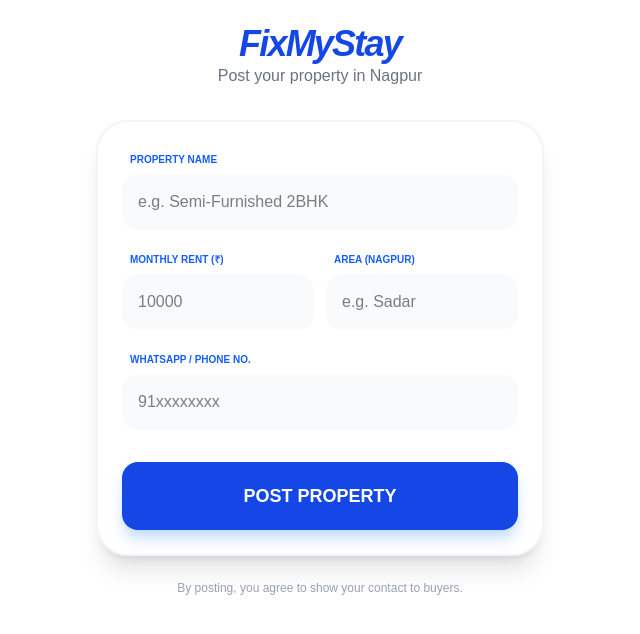
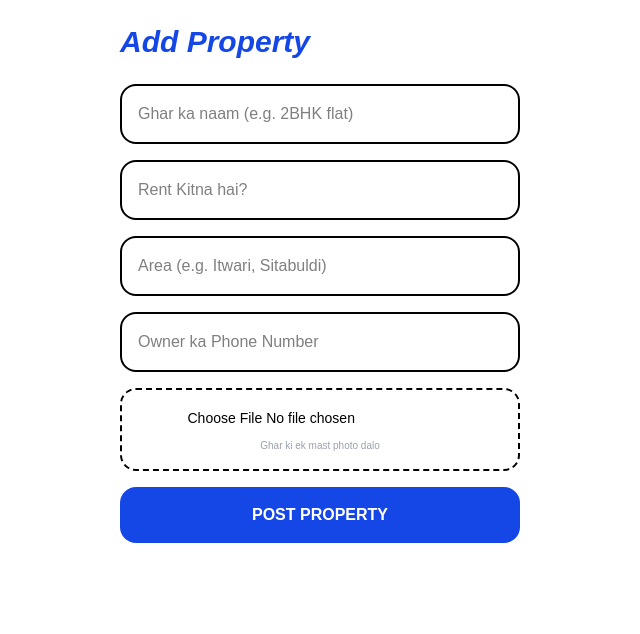
Before and after one commit to Sujal161723/fixmystay-nagpur, a Next.js app: page /post in a window 1280 px wide. Shown: the top 634 px of the page, without its empty margins (320-960 px from the left). Built offline with nearby package versions, Linux system fonts and the light colour scheme.

Commit message:
added cloudinary images and updated home page

```diff
--- a/app/page.tsx
+++ b/app/page.tsx
@@ -9,10 +9,7 @@ export default function Home() {
   const [loading, setLoading] = useState(true);
 
   useEffect(() => {
-    // Database se properties fetch karne ka query (Latest first)
     const q = query(collection(db, "properties"), orderBy("createdAt", "desc"));
-
-    // Real-time listener
     const unsubscribe = onSnapshot(q, (snapshot) => {
       const propertyList = snapshot.docs.map(doc => ({
         id: doc.id,
@@ -21,75 +18,80 @@ export default function Home() {
       setProperties(propertyList);
       setLoading(false);
     });
-
     return () => unsubscribe();
   }, []);
 
   return (
-    <main className="min-h-screen bg-[#f8fafc] pb-20 text-black">
-      {/* Premium Navbar */}
-      <nav className="p-5 bg-white border-b sticky top-0 z-50 flex justify-between items-center shadow-sm">
+    <main className="min-h-screen bg-[#f1f5f9] pb-24 text-black font-sans">
+      {/* Navbar */}
+      <nav className="p-4 bg-white border-b sticky top-0 z-50 flex justify-between items-center shadow-sm">
         <div>
-          <h1 className="text-2xl font-black text-blue-700 tracking-tighter italic leading-none">FixMyStay</h1>
-          <p className="text-[10px] font-bold text-gray-400 tracking-widest uppercase">Nagpur Edition</p>
+          <h1 className="text-2xl font-black text-blue-600 italic tracking-tighter">FixMyStay</h1>
+          <p className="text-[10px] font-bold text-gray-400 uppercase tracking-widest">Nagpur Real Estate</p>
         </div>
-        <Link href="/post" className="bg-blue-700 text-white px-5 py-2.5 rounded-2xl font-bold text-sm shadow-lg shadow-blue-100 active:scale-95 transition-all">
-          + Post Ad
+        <Link href="/post" className="bg-blue-600 text-white px-6 py-2 rounded-full font-bold text-sm shadow-md hover:bg-blue-700 transition-all">
+          + Post
         </Link>
       </nav>
 
-      <div className="max-w-2xl mx-auto p-4">
-        <div className="flex justify-between items-center mb-6 mt-2">
-          <h2 className="text-xl font-black text-gray-800">Fresh Recommendations</h2>
-          <span className="text-xs font-bold text-blue-600 bg-blue-50 px-3 py-1 rounded-full">{properties.length} Properties</span>
-        </div>
+      <div className="max-w-xl mx-auto p-4">
+        <h2 className="text-xl font-extrabold text-gray-800 mb-6 mt-2">Latest in Nagpur 📍</h2>
 
         {loading ? (
           <div className="flex flex-col items-center mt-20">
-            <div className="w-8 h-8 border-4 border-blue-600 border-t-transparent rounded-full animate-spin"></div>
-            <p className="mt-4 text-gray-500 font-medium italic">Finding homes in Nagpur...</p>
-          </div>
-        ) : properties.length === 0 ? (
-          <div className="bg-white p-12 rounded-[2.5rem] text-center border-2 border-dashed border-gray-200">
-            <p className="text-gray-400 font-bold text-lg">No properties found yet.</p>
-            <p className="text-gray-400 text-sm mb-6">Be the first one to post in your area!</p>
-            <Link href="/post" className="text-blue-600 font-black underline">Start Posting →</Link>
+            <div className="w-10 h-10 border-4 border-blue-600 border-t-transparent rounded-full animate-spin"></div>
           </div>
         ) : (
-          <div className="grid gap-5">
+          <div className="grid gap-6">
             {properties.map((item) => (
-              <div key={item.id} className="bg-white p-5 rounded-[2rem] shadow-sm border border-gray-100 hover:shadow-xl hover:shadow-blue-50 transition-all group">
-                <div className="flex justify-between items-start">
-                  <div>
-                    <span className="text-[10px] font-black bg-blue-100 text-blue-700 px-2 py-0.5 rounded-md uppercase mb-2 inline-block">
-                      {item.area || 'Nagpur'}
-                    </span>
-                    <h3 className="text-xl font-bold text-gray-900 group-hover:text-blue-700 transition-colors">{item.title}</h3>
-                    <p className="text-gray-400 text-sm font-medium mt-1">📍 Nagpur, Maharashtra</p>
+              <div key={item.id} className="bg-white rounded-[2.5rem] overflow-hidden shadow-sm border border-gray-100 hover:shadow-lg transition-all group">
+
+                {/* Image Section */}
+                <div className="relative h-64 w-full bg-gray-200">
+                  {item.imageUrl ? (
+                    <img
+                      src={item.imageUrl}
+                      alt={item.title}
+                      className="w-full h-full object-cover group-hover:scale-105 transition-transform duration-500"
+                    />
+                  ) : (
+                    <div className="flex items-center justify-center h-full text-gray-400 font-bold italic">
+                      No Photo Available
                     </div>
-                  <div className="text-right">
-                    <p className="text-2xl font-black text-gray-900">₹{item.price}</p>
-                    <p className="text-[10px] text-gray-400 uppercase font-bold tracking-tighter">Rent / Month</p>
+                  )}
+                  <div className="absolute top-4 left-4 bg-white/90 backdrop-blur-md px-3 py-1 rounded-full shadow-sm">
+                    <p className="text-[10px] font-black text-blue-700 uppercase">{item.area || 'Nagpur'}</p>
                   </div>
                 </div>
 
-                <div className="mt-6 flex gap-3">
-                  {/* Real Call Button */}
+                {/* Content Section */}
+                <div className="p-6">
+                  <div className="flex justify-between items-start mb-4">
+                    <div>
+                      <h3 className="text-xl font-bold text-gray-900 leading-tight">{item.title}</h3>
+                      <p className="text-gray-400 text-sm mt-1">Rent / Month</p>
+                    </div>
+                    <div className="text-right">
+                      <p className="text-2xl font-black text-blue-600">₹{item.price}</p>
+                    </div>
+                  </div>
+
+                  {/* Buttons */}
+                  <div className="flex gap-3 mt-4">
                     <a
                       href={`tel:${item.phone}`}
-                    className="flex-1 bg-green-500 text-white py-4 rounded-2xl font-black text-center flex items-center justify-center gap-2 hover:bg-green-600 shadow-lg shadow-green-100 transition-all active:scale-95"
+                      className="flex-1 bg-green-500 hover:bg-green-600 text-white py-4 rounded-2xl font-bold text-center flex items-center justify-center gap-2 shadow-lg shadow-green-100 transition-all active:scale-95"
                     >
-                    <span>📞</span> CALL OWNER
+                       Call Owner
                     </a>
-
-                  {/* WhatsApp Button (Bonus) */}
                     <a
-                    href={`https://wa.me/${item.phone}?text=Hi, I am interested in your property: ${item.title}`}
+                      href={`https://wa.me/${item.phone}?text=Hi, I'm interested in: ${item.title}`}
                       target="_blank"
-                    className="w-14 bg-gray-900 text-white py-4 rounded-2xl font-black text-center flex items-center justify-center hover:bg-black transition-all active:scale-95"
+                      className="w-14 bg-gray-900 text-white py-4 rounded-2xl flex items-center justify-center hover:bg-black transition-all"
                     >
-                    💬
+                      <span className="text-xl">💬</span>
                     </a>
+                  </div>
                 </div>
               </div>
             ))}
--- a/app/post/page.tsx
+++ b/app/post/page.tsx
@@ -1,121 +1,67 @@
 "use client";
 import { useState } from "react";
-// Path check kar lena, agar lib folder app ke andar hai toh yahi rahega
 import { db } from "../lib/firebase";
-import { collection, addDoc } from "firebase/firestore";
+import { collection, addDoc, serverTimestamp } from "firebase/firestore";
 import { useRouter } from "next/navigation";
 
-export default function PostProperty() {
+export default function PostAd() {
   const [title, setTitle] = useState("");
   const [price, setPrice] = useState("");
+  const [phone, setPhone] = useState("");
   const [area, setArea] = useState("");
-  const [phone, setPhone] = useState(""); // Naya phone state
+  const [image, setImage] = useState<any>(null);
   const [loading, setLoading] = useState(false);
   const router = useRouter();
 
-  const handlePost = async (e: React.FormEvent) => {
+  const handleUpload = async () => {
+    if (!image) return "";
+    const formData = new FormData();
+    formData.append("file", image);
+    formData.append("upload_preset", "nagpur_preset"); // Wahi preset jo banaya tha
+
+    const res = await fetch("https://api.cloudinary.com/v1_1/dtarhelmc/image/upload", {
+      method: "POST",
+      body: formData,
+    });
+    const data = await res.json();
+    return data.secure_url;
+  };
+
+  const handleSubmit = async (e: any) => {
     e.preventDefault();
     setLoading(true);
-
     try {
-      // Data ko Firestore mein bhej rahe hain
+      const imageUrl = await handleUpload();
       await addDoc(collection(db, "properties"), {
-        title,
-        price: Number(price),
-        area,
-        phone, // Phone number database mein jayega
-        city: "Nagpur",
-        createdAt: new Date()
+        title, price, phone, area,
+        imageUrl,
+        createdAt: serverTimestamp(),
       });
-
-      alert("Mubarak ho! Nagpur ki property live ho gayi. 🎉");
-      router.push("/"); // Post hote hi Home page par bhej dega
+      router.push("/");
     } catch (err) {
-      console.error("Firebase Error:", err);
-      alert("Oops! Data save nahi ho paya. Ek baar internet check karo.");
-    } finally {
-      setLoading(false);
+      alert("Error ho gaya bhai!");
     }
+    setLoading(false);
   };
 
   return (
-    <main className="min-h-screen bg-white p-6 text-black">
-      <div className="max-w-md mx-auto">
-        <div className="mb-8 text-center">
-          <h1 className="text-4xl font-black text-blue-700 tracking-tighter italic">FixMyStay</h1>
-          <p className="text-gray-500 font-medium">Post your property in Nagpur</p>
+    <div className="max-w-md mx-auto p-6 bg-white min-h-screen text-black">
+      <h1 className="text-3xl font-black mb-6 italic text-blue-700">Add Property</h1>
+      <form onSubmit={handleSubmit} className="space-y-4">
+        <input type="text" placeholder="Ghar ka naam (e.g. 2BHK flat)" className="w-full p-4 border-2 rounded-2xl" onChange={(e) => setTitle(e.target.value)} required />
+        <input type="number" placeholder="Rent Kitna hai?" className="w-full p-4 border-2 rounded-2xl" onChange={(e) => setPrice(e.target.value)} required />
+        <input type="text" placeholder="Area (e.g. Itwari, Sitabuldi)" className="w-full p-4 border-2 rounded-2xl" onChange={(e) => setArea(e.target.value)} required />
+        <input type="tel" placeholder="Owner ka Phone Number" className="w-full p-4 border-2 rounded-2xl" onChange={(e) => setPhone(e.target.value)} required />
+
+        <div className="border-2 border-dashed p-4 rounded-2xl text-center">
+          <input type="file" onChange={(e:any) => setImage(e.target.files[0])} className="text-sm" />
+          <p className="text-[10px] mt-2 text-gray-400">Ghar ki ek mast photo dalo</p>
         </div>
 
-        <div className="bg-white border-2 border-gray-100 p-6 rounded-[2rem] shadow-xl">
-          <form onSubmit={handlePost} className="space-y-4">
-
-            {/* Property Title */}
-            <div>
-              <label className="text-[10px] font-bold text-blue-600 uppercase ml-2">Property Name</label>
-              <input
-                required
-                placeholder="e.g. Semi-Furnished 2BHK"
-                className="w-full mt-1 bg-gray-50 border-none p-4 rounded-2xl outline-none focus:ring-2 focus:ring-blue-500 transition-all"
-                value={title}
-                onChange={(e) => setTitle(e.target.value)}
-              />
-            </div>
-
-            {/* Price & Locality Row */}
-            <div className="grid grid-cols-2 gap-3">
-              <div>
-                <label className="text-[10px] font-bold text-blue-600 uppercase ml-2">Monthly Rent (₹)</label>
-                <input
-                  required
-                  type="number"
-                  placeholder="10000"
-                  className="w-full mt-1 bg-gray-50 border-none p-4 rounded-2xl outline-none focus:ring-2 focus:ring-blue-500 transition-all"
-                  value={price}
-                  onChange={(e) => setPrice(e.target.value)}
-                />
-              </div>
-              <div>
-                <label className="text-[10px] font-bold text-blue-600 uppercase ml-2">Area (Nagpur)</label>
-                <input
-                  required
-                  placeholder="e.g. Sadar"
-                  className="w-full mt-1 bg-gray-50 border-none p-4 rounded-2xl outline-none focus:ring-2 focus:ring-blue-500 transition-all"
-                  value={area}
-                  onChange={(e) => setArea(e.target.value)}
-                />
-              </div>
-            </div>
-
-            {/* Phone Number Field */}
-            <div>
-              <label className="text-[10px] font-bold text-blue-600 uppercase ml-2">WhatsApp / Phone No.</label>
-              <input
-                required
-                type="tel"
-                placeholder="91xxxxxxxx"
-                className="w-full mt-1 bg-gray-50 border-none p-4 rounded-2xl outline-none focus:ring-2 focus:ring-blue-500 transition-all"
-                value={phone}
-                onChange={(e) => setPhone(e.target.value)}
-              />
-            </div>
-
-            <button
-              disabled={loading}
-              className={`w-full py-5 mt-4 rounded-2xl font-black text-lg transition-all transform active:scale-95 shadow-lg ${
-                loading
-                ? 'bg-gray-300 text-gray-500 cursor-not-allowed'
-                : 'bg-blue-700 text-white hover:bg-blue-800 shadow-blue-200'
-              }`}
-            >
-              {loading ? "SAVING TO CLOUD..." : "POST PROPERTY"}
-            </button>
-          </form>
-        </div>
-
-        <p className="text-center mt-6 text-gray-400 text-xs">
-          By posting, you agree to show your contact to buyers.
-        </p>
-      </div>
-    </main>
+        <button disabled={loading} className="w-full bg-blue-700 text-white p-4 rounded-2xl font-bold">
+          {loading ? "Ruko bhai, upload ho raha hai..." : "POST PROPERTY"}
+        </button>
+      </form>
+    </div>
   );
 }
```
Lines whose indentation alone changed are shown as unchanged.
